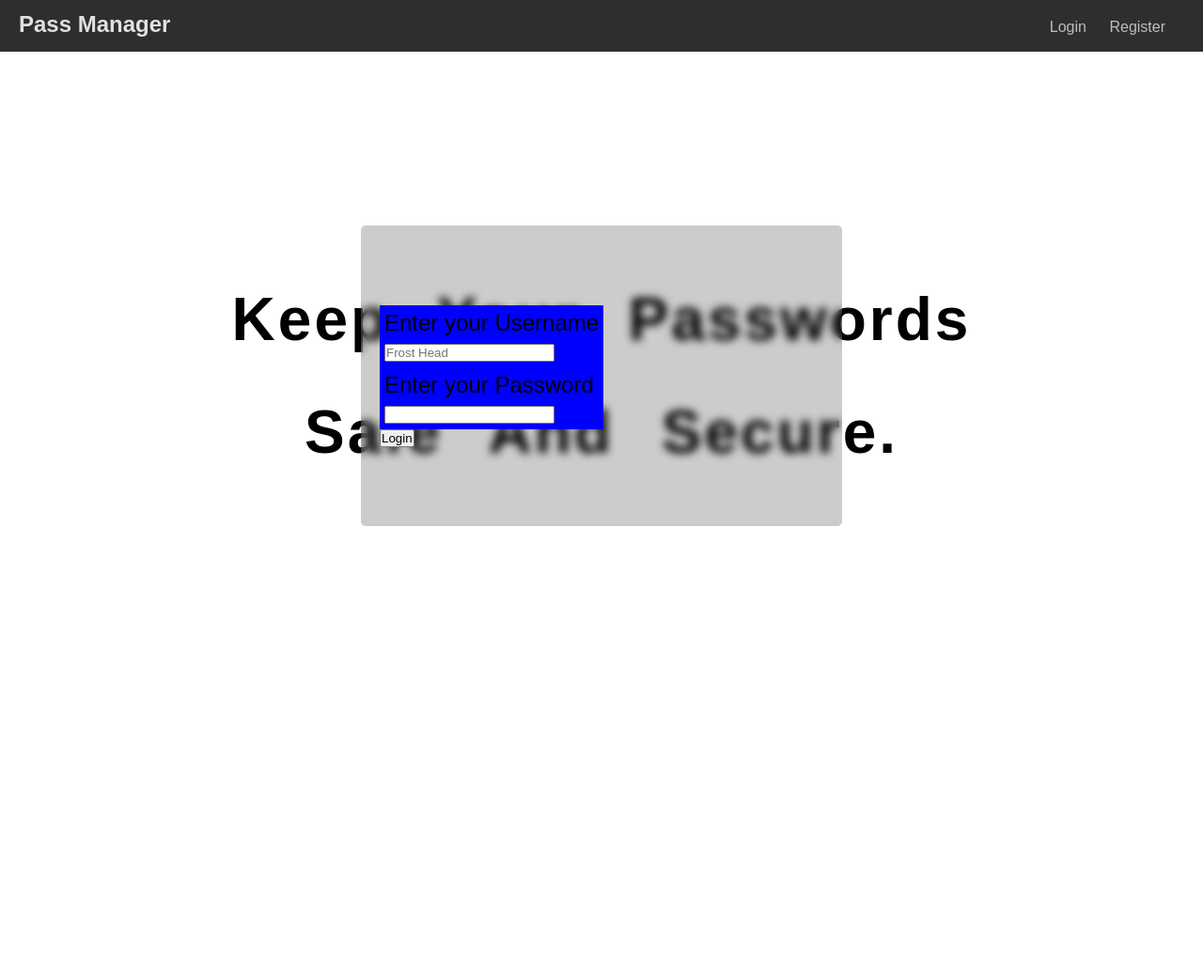
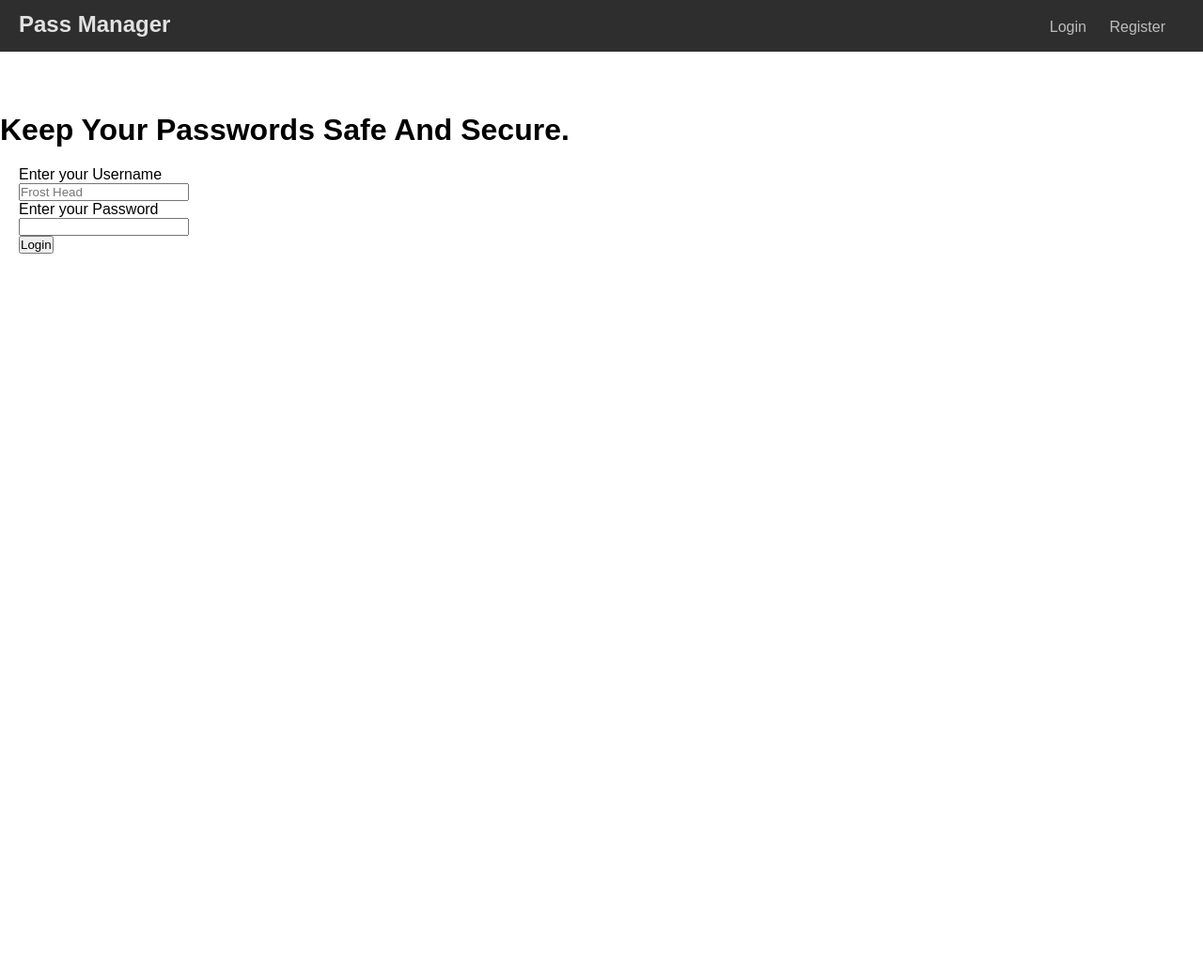
Before and after one commit to frost-head/PassManager, a Flask app: page /login in a window 1280 px wide. Shown: the whole page at 94% size. Before the commit the page ends 560 px from the top, so only its background shows below. Run offline with Flask 2, Linux system fonts and the light colour scheme; some libraries are stand-ins or nearby versions.

Commit message:
cleaning junk code

```diff
--- a/static/style.css
+++ b/static/style.css
@@ -1,3 +1,4 @@
+/* Body CSS */
 *{
     padding: 0;
     margin: 0;
@@ -8,100 +9,15 @@
 
 body{
     font-family:Arial, Helvetica, sans-serif;
-}
-
-.alert{
-    position: relative;
-}
-
-.alert-danger{
-    color: red;
-    padding:20px;
-}
-
-.form-group{
-    font-size: 1.5rem;
-    padding: 5px;
-    background-color: blue;
+    height:100vh;
+    overflow: scroll;
+    margin:15vh 0vh;
 }
 
 
-.separator {
-    display: flex;
-    align-items: center;
-    text-align: center;
-    margin-top: 2vmax;
-    font-family: 'Anton',sans-serif;
-    background-color: #fff;
+/* DESKTOP */
 
-}
-.separator::before, .separator::after {
-    content: '';
-    flex: 1;
-    border-bottom: 1px solid #1e1e1e;
-
-}
-.separator::before {
-    margin-right: .25em;
-}
-.separator::after {
-    margin-left: .25em;
-}
-.button{
-    transition: width 1s;
-}
-.button:hover{
-    transition-delay: 0.5s;
-    transform:scale(1.05);
-}
-
-.taglinetext{
-    text-align:center;
-    margin-left: auto;
-    margin-right: auto;
-    width: 75%;
-    font-size: 2rem;
-    min-height: 80vh;
-    display:flex;
-    align-items:center;
-    line-height:120px;
-    word-spacing: 30px;
-    letter-spacing: 3px;
-    position: relative;
-    transition: 3s;
-}
-
-@keyframes zoom-in {
-    0% {
-
-        transform: translateZ(1000px);
-        text-shadow: black 20px;
-    }
-
-    100% {
-
-        transform: translateZ(0px);
-        text-shadow: black 20px
-
-    }
-}
-
-.glass{
-    background: rgba(1, 1, 1, 0.2);
-    width:40%;
-    height:40%;
-    display:flex;
-    align-items:center;
-    position: fixed;
-    top: 30%;
-    left: 30%;
-    backdrop-filter: blur(5px);
-    -webkit-backdrop-filter: blur(5px);
-    border-radius:5px;
-
-}
-
-
+/* navbar CSS */
 .navbar{
     width: 100%;
     display:flex;
--- a/templates/Base.html
+++ b/templates/Base.html
@@ -9,7 +9,7 @@
     {%endblock%}
 </head>
 
-<body style="height:100vh; overflow: scroll; margin-bottom:15vh">
+<body>
     {% include 'includes/navbar.html' %}
 
 <!--
@@ -27,11 +27,9 @@
 
     {% endwith %}
 -->
-    <div class="container" style="padding-top:10vh">
+    <div >
         {%block body%}
         {%endblock%}
-
-
     </div>
 
 
@@ -42,7 +40,7 @@
     <script src="https://cdn.jsdelivr.net/npm/bootstrap@4.5.3/dist/js/bootstrap.bundle.min.js"
         integrity="sha384-ho+j7jyWK8fNQe+A12Hb8AhRq26LrZ/JpcUGGOn+Y7RsweNrtN/tE3MoK7ZeZDyx"
         crossorigin="anonymous"></script>
-
+<!--
     <script>
         ; (function ($) {
 
@@ -59,7 +57,7 @@
 
         })(jQuery);
     </script>
-
+-->
 
 </body>
 
--- a/templates/includes/navbar.html
+++ b/templates/includes/navbar.html
@@ -19,8 +19,3 @@
     {% endif %}
 
 </nav>
-
-
-<style>
-
-</style>
```
